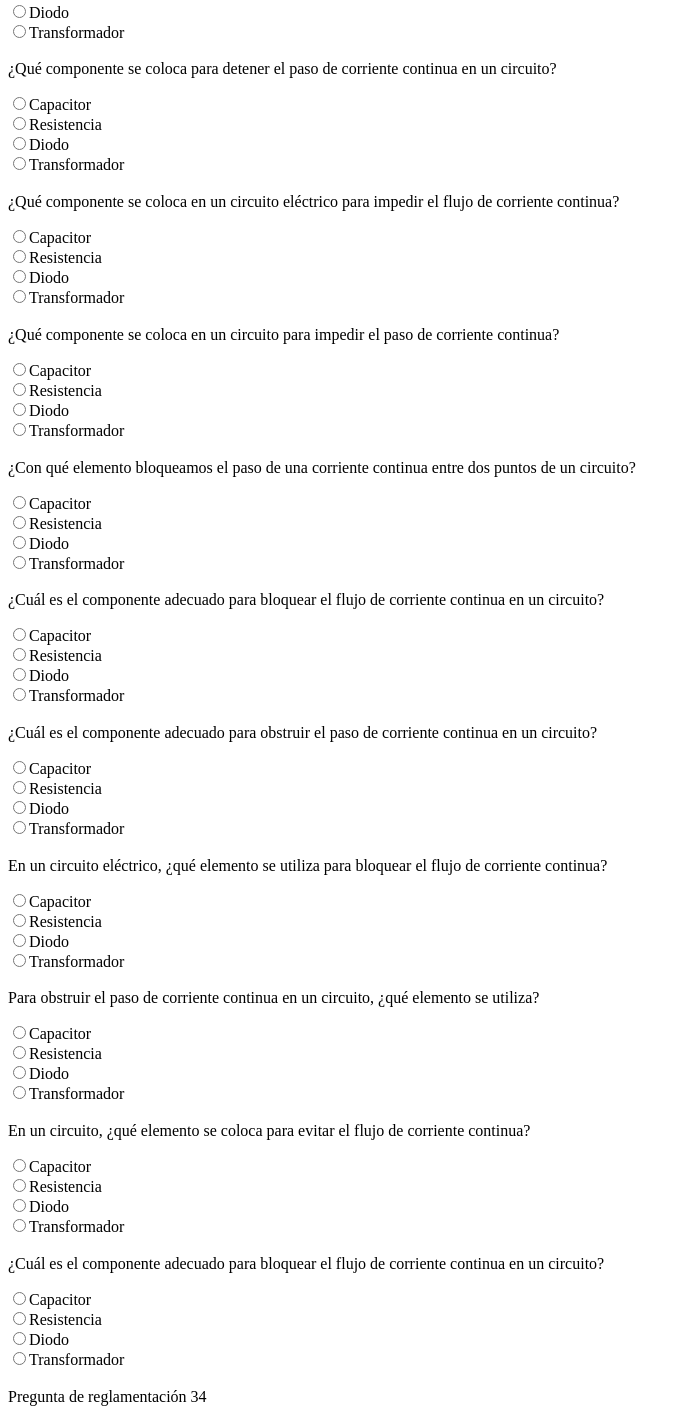
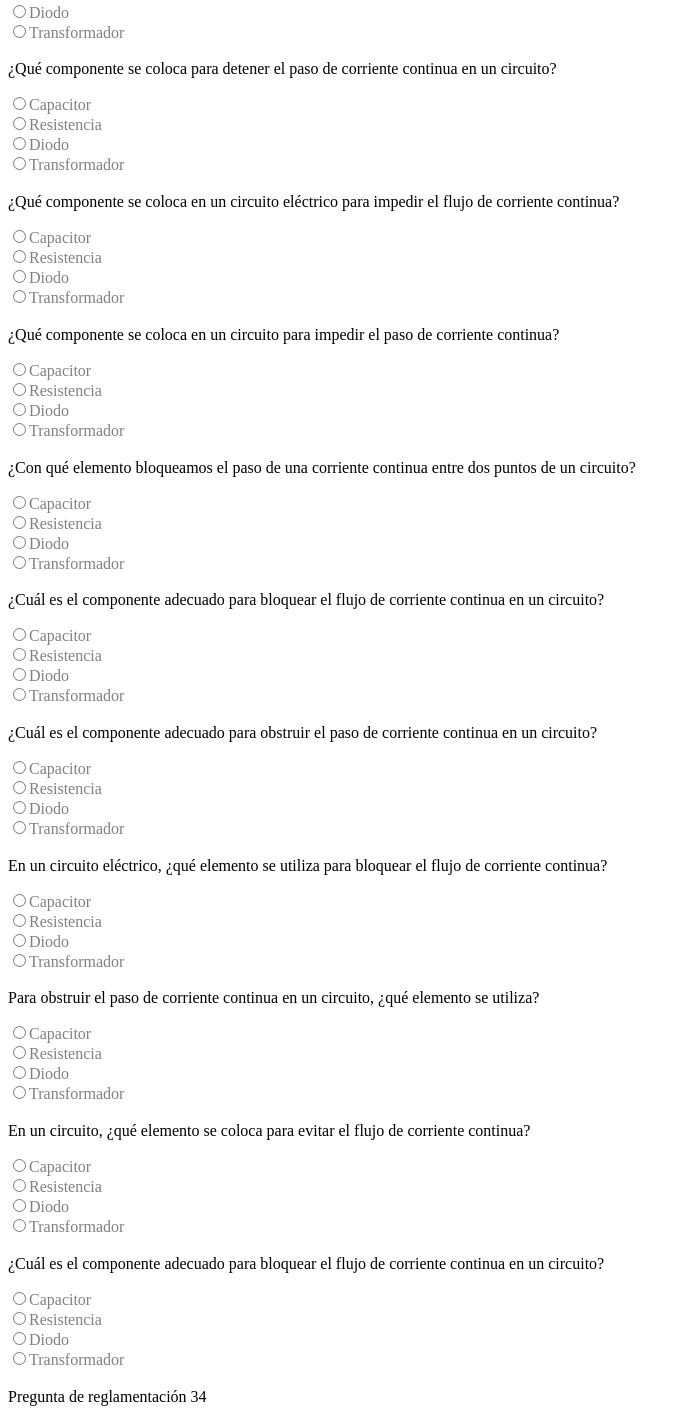
Before and after one commit to ltiisidii/rf-examen-react, a React (Create React App) app in the folder lu4bb-examen/: page /simulador-novicio in a window 1280 px wide. Shown: the part 830-2253 px from the top of the page, without its empty margins (0-691 px from the left). Built offline with nearby package versions, Linux system fonts and the light colour scheme.

Commit message:
simulador tecnica y reglamentacion funcionando

```diff
--- /dev/null
+++ b/lu4bb-examen/src/component/Examen.css
@@ -0,0 +1,7 @@
+.pregunta {
+    color: Black; /* Cambia "blue" al color deseado */
+  }
+
+  .respuesta-label {
+    color: Gray; /* Cambia "red" al color deseado */
+  }
--- a/lu4bb-examen/src/component/Examen.js
+++ b/lu4bb-examen/src/component/Examen.js
@@ -1,6 +1,7 @@
 import React, { useState, useEffect } from "react";
 import preguntasTecnica from "../sources/quiz-novicio-tecnica.json";
 import preguntasReglamentacion from "../sources/quiz-novicio-reglamentacion.json";
+import './Examen.css';
 
 const Examen = () => {
   const [preguntas, setPreguntas] = useState([]);
@@ -137,7 +138,7 @@ const Examen = () => {
         return (
           <div key={pregunta.id}>
             <h3>{pregunta.title}</h3>
-            {pregunta.question && <p>{pregunta.question}</p>} {/* Movido aquí para mostrar la pregunta primero */}
+            {pregunta.question && <p className="pregunta">{pregunta.question}</p>} {/* Movido aquí para mostrar la pregunta primero */}
             {pregunta.type === "tecnica" ? (
               <div>
                 {pregunta.answers.map((respuesta) => {
@@ -151,7 +152,7 @@ const Examen = () => {
                         checked={isChecked}
                         onChange={() => handleSeleccionarRespuestaTecnica(pregunta.id, respuesta)}
                       />
-                      <label htmlFor={respuesta}>{respuesta}</label>
+                      <label htmlFor={respuesta} className="respuesta-label">{respuesta}</label> {/* Agrega la clase CSS "respuesta-label" */}
                     </div>
                   );
                 })}
@@ -169,7 +170,7 @@ const Examen = () => {
                         checked={isChecked}
                         onChange={() => handleSeleccionarRespuestaReglamentacion(pregunta.id, respuesta)}
                       />
-                      <label htmlFor={respuesta}>{respuesta}</label>
+                      <label htmlFor={respuesta} className="respuesta-label">{respuesta}</label> {/* Agrega la clase CSS "respuesta-label" */}
                     </div>
                   );
                 })}
```
